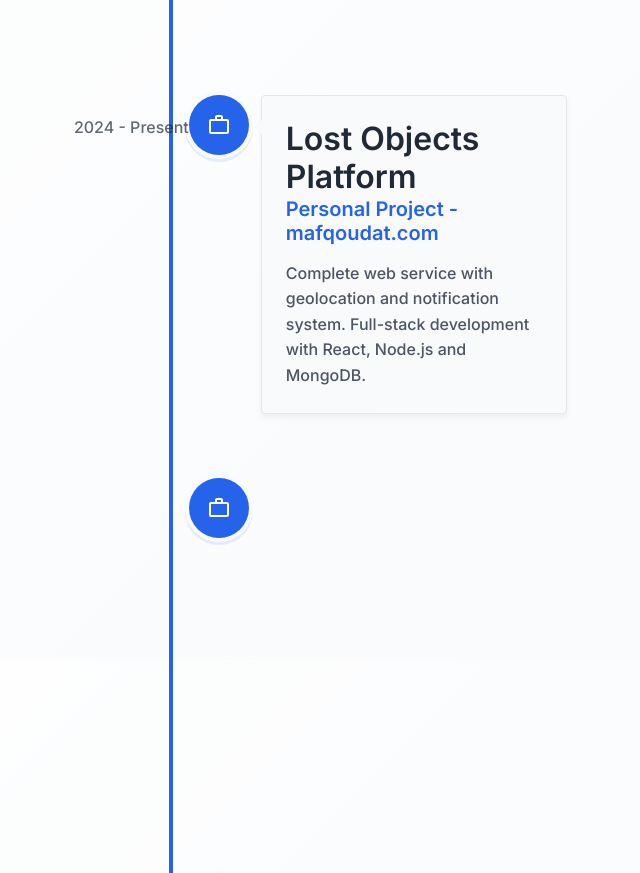
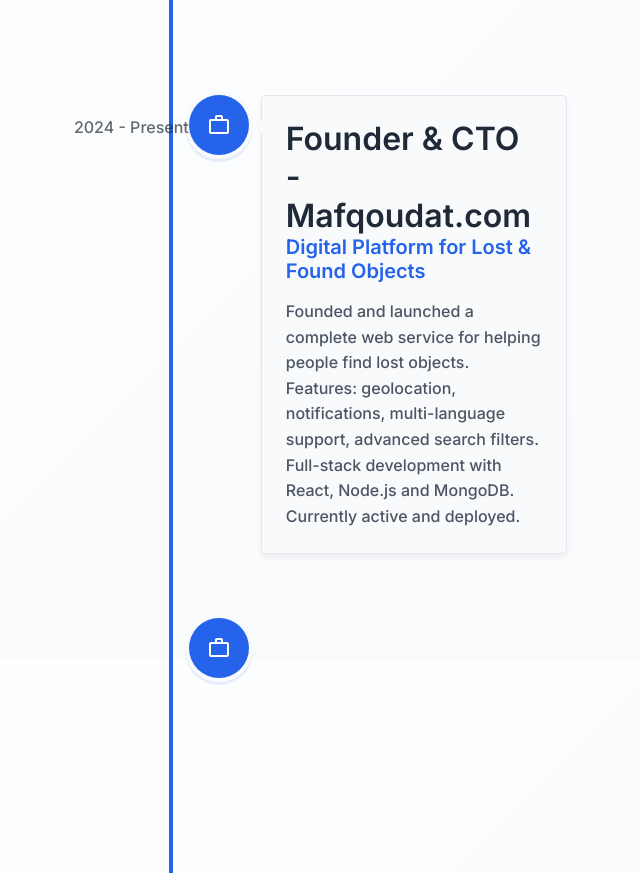
Before and after one commit to boubnacer/nacer-portfolio, a React (Create React App) app: page / in a window 1280 px wide. Shown: the part 2540-3413 px from the top of the page, without its empty margins (469-1109 px from the left). Built offline with nearby package versions, Linux system fonts and the light colour scheme.

Commit message:
Update portfolio with new information

```diff
--- a/src/data.js
+++ b/src/data.js
@@ -147,10 +147,10 @@
   },
   {
     id: 2,
-    title: "Lost Objects Platform",
-    location: "Personal Project - mafqoudat.com",
+    title: "Founder & CTO - Mafqoudat.com",
+    location: "Digital Platform for Lost & Found Objects",
     descreption:
-      "Complete web service with geolocation and notification system. Full-stack development with React, Node.js and MongoDB.",
+      "Founded and launched a complete web service for helping people find lost objects. Features: geolocation, notifications, multi-language support, advanced search filters. Full-stack development with React, Node.js and MongoDB. Currently active and deployed.",
     buttonText: "Visit Website",
     date: "2024 - Present",
     icon: "work",
```
